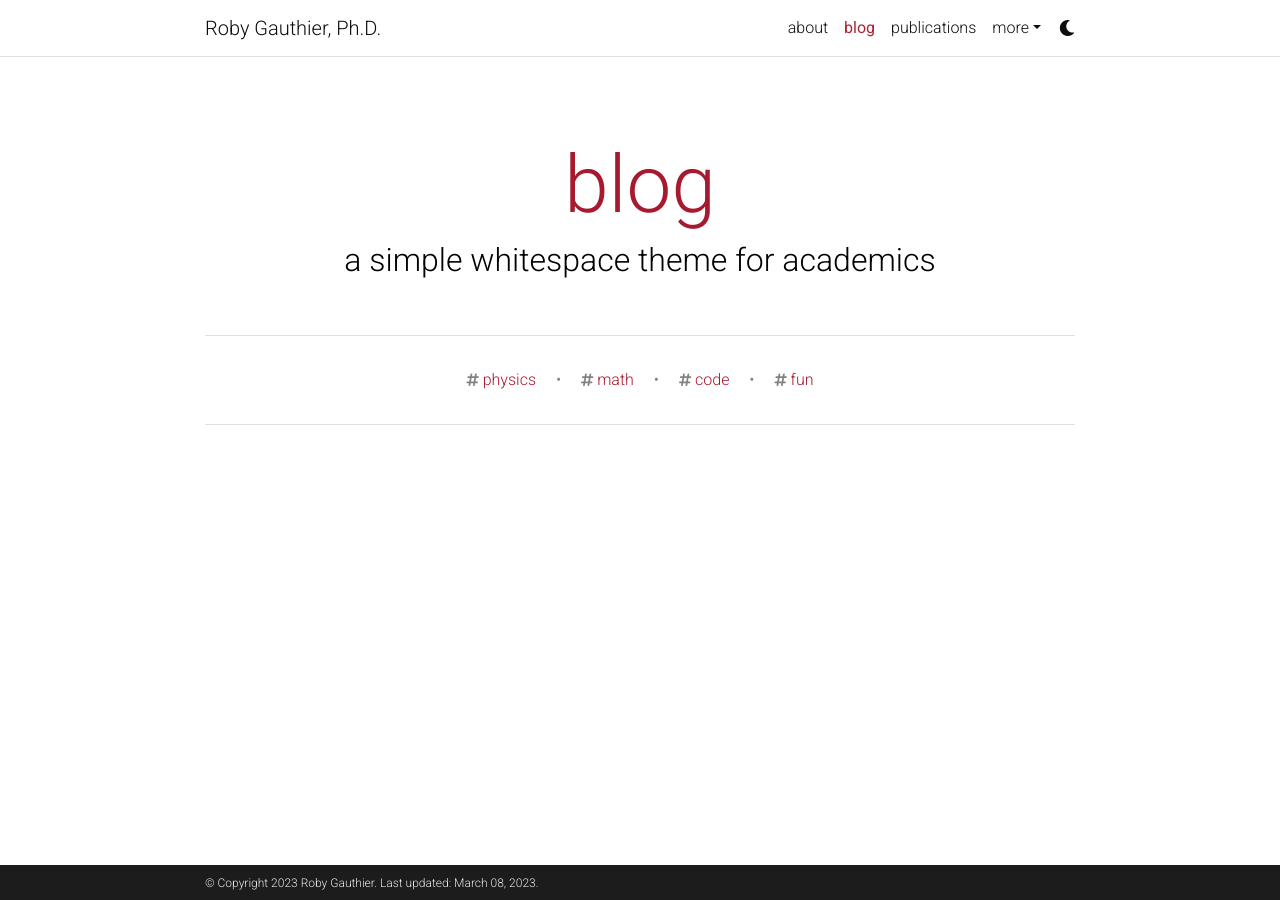
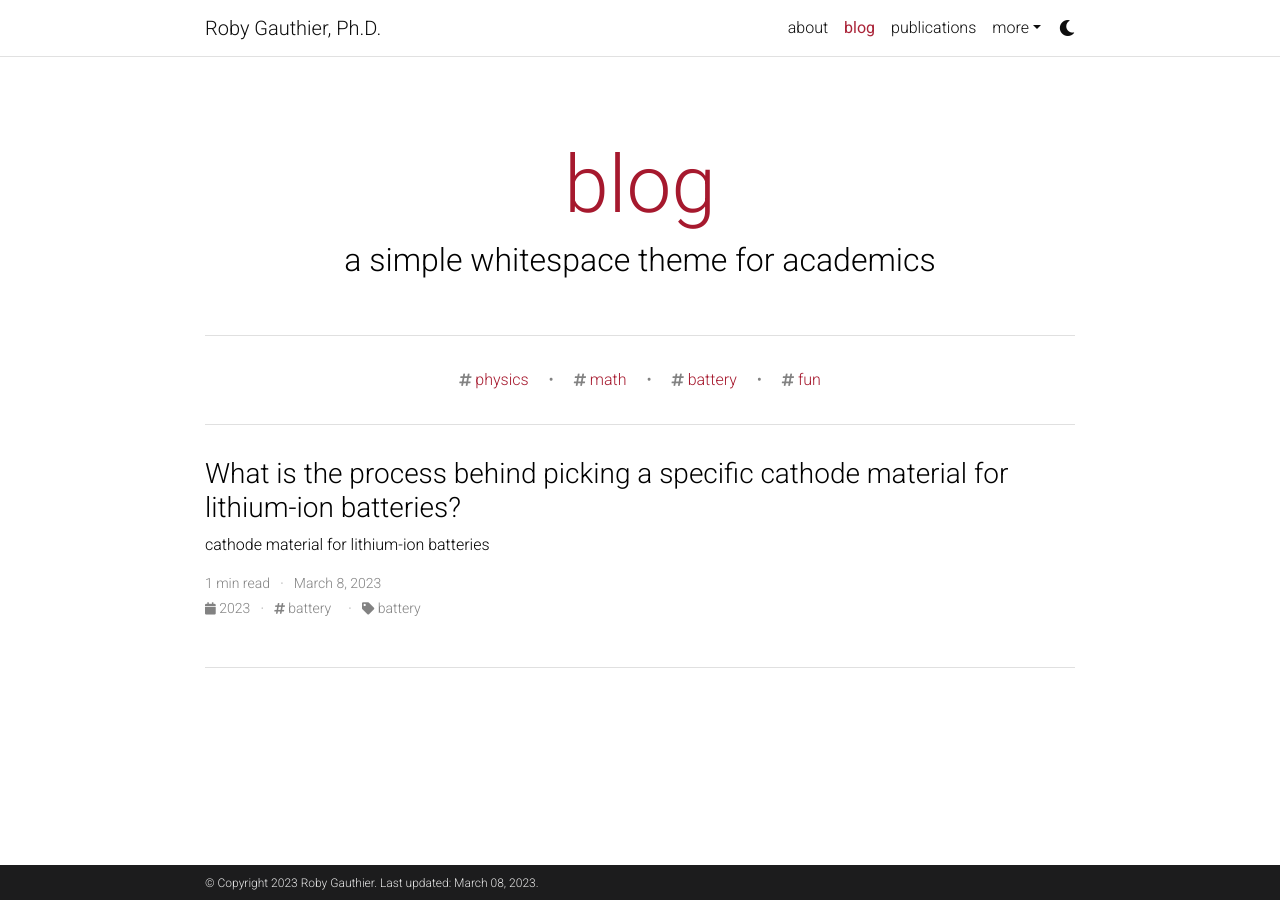
Before and after one commit to robygauthier/robygauthier.github.io, a Jekyll site: the page built from blog/index.html, in a window 1280 px wide. Built offline with Jekyll 4.4.1, drawn with Linux system fonts in a browser that asks for light colours; the list of posts is cut into pages by our own code; comment, search, counter and statistics services are not loaded; a style sheet for code colours, icons or effects is not loaded.

Commit message:
enable blog and add first post

```diff
--- a/_config.yml
+++ b/_config.yml
@@ -245,7 +245,7 @@ jekyll-archives:
     tag: '/blog/tag/:name/'
     category: '/blog/category/:name/'
 
-display_tags: ['physics', 'math', 'code', 'fun'] # this tags will be dispalyed on the front page of your blog
+display_tags: ['physics', 'math', 'battery', 'fun'] # this tags will be dispalyed on the front page of your blog
 
 # -----------------------------------------------------------------------------
 # Jekyll Scholar
```
Also changed, not shown: _posts/2023-03-08-cathode-material-for-lithium-ion-batteries.md (renamed from _posts/3823_cathode_material_for_lithium-ion_batteries.md).
